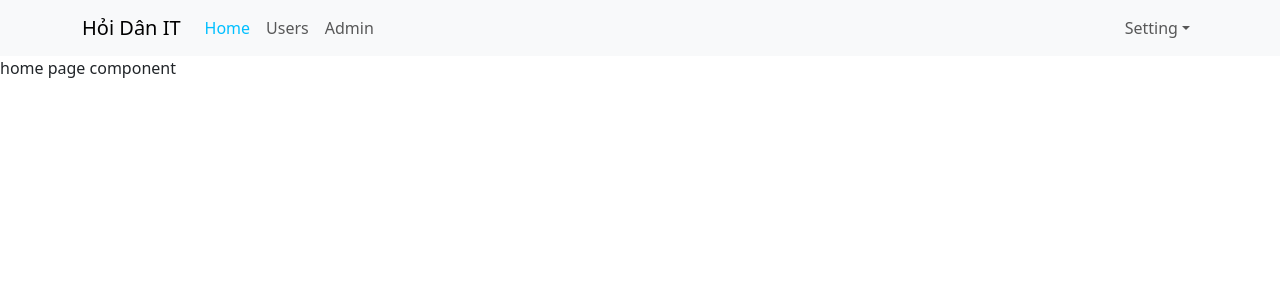
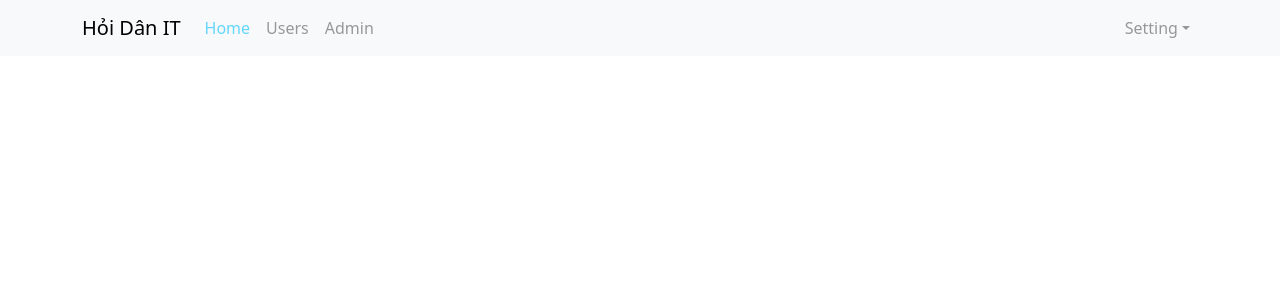
Before and after one commit to Thanh3423/basic-react-redux, a React (Create React App) app: page / in a window 1280 px wide. Shown: the top 300 px of the page. Built offline with nearby package versions, Linux system fonts and the light colour scheme.

Commit message:
autoplay video- design homepage

```diff
--- a/src/App.scss
+++ b/src/App.scss
@@ -11,6 +11,9 @@ body {
 .app-container {
   .header-container {
     .navbar-nav {
+      z-index: 10;
+      opacity: 0.6;
+
       .nav-link {
         &.active {
           color: #00bfff;
@@ -19,3 +22,9 @@ body {
     }
   }
 }
+
+video {
+  position: fixed;
+  bottom: 0;
+  width: 100vm;
+}
--- a/src/components/Home/HomePage.js
+++ b/src/components/Home/HomePage.js
@@ -1,7 +1,14 @@
+import videoHomePage from '../../assets/video-homepage.mp4';
 const HomePage = (props) => {
     return (
         <div className="homepage-container">
-            home page component
+            <video autoPlay muted loop>
+                <source
+                    src={videoHomePage}
+                    type="video/mp4"
+                />
+
+            </video>
 
         </div>
     )
```
Also changed, not shown: 1 other file (tests, documents, lock files or other folders).
